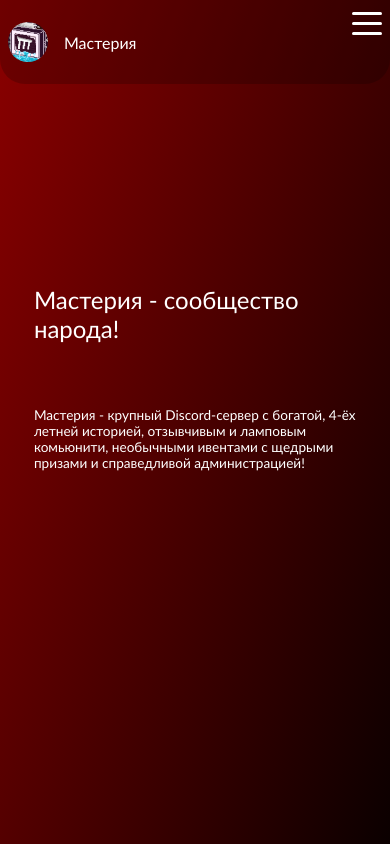
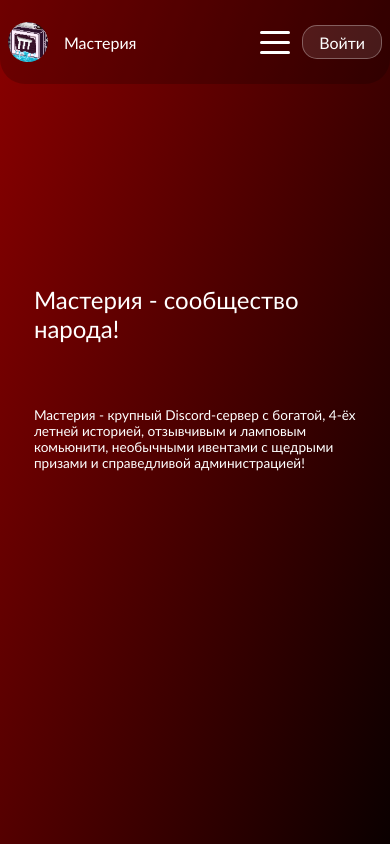
Before and after one commit to Lansort102/Hub-of-Masteria, a plain HTML site: page index.html in a window 390 px wide. Shown: the top 844 px of the page. Drawn offline with Linux system fonts and the light colour scheme.

Commit message:
Добавлена кнопка 'Войти' в навбар (ПК: правый верхний угол, мобильные: рядом с кнопкой меню)

```diff
--- a/index.html
+++ b/index.html
@@ -18,11 +18,14 @@
                 <h1>Мастерия</h1>
             </a>
         </div>
-        <button class="navbar-toggle" aria-label="Меню">
-            <span></span>
-            <span></span>
-            <span></span>
-        </button>
+        <div class="navbar-right">
+            <button class="navbar-toggle" aria-label="Меню">
+                <span></span>
+                <span></span>
+                <span></span>
+            </button>
+            <a href="#" class="navbar-login-btn">Войти</a>
+        </div>
         <div class="navbar-main">
             <a href="#" class="navbar-link navbar-link--first">Ивенты</a>
             <a href="#" class="navbar-link">Майнкрафт</a>
--- a/style.css
+++ b/style.css
@@ -142,6 +142,37 @@ a {
 
 .navbar-link--first {
     padding-left: 10%;
+}
+
+.navbar-right {
+    display: flex;
+    align-items: center;
+    justify-content: flex-end;
+    padding-right: 2%;
+    gap: 1rem;
+    position: absolute;
+    top: 50%;
+    right: 2%;
+    transform: translateY(-50%);
+}
+
+.navbar-login-btn {
+    color: var(--color-white);
+    font-weight: 100;
+    font-size: 1.3em;
+    padding: 0.5rem 1.5rem;
+    background: rgba(255, 255, 255, 0.1);
+    border: 1px solid rgba(255, 255, 255, 0.3);
+    border-radius: 20px;
+    transition: all 0.3s ease;
+    cursor: pointer;
+    white-space: nowrap;
+}
+
+.navbar-login-btn:hover {
+    background: rgba(255, 255, 255, 0.2);
+    border-color: rgba(255, 255, 255, 0.5);
+    opacity: 1;
 }
 
 /* Мобильная кнопка меню (гамбургер) */
@@ -352,17 +383,15 @@ a {
 
 .history-sidebar {
     color: var(--color-white);
-    margin-top: var(--height-navbar);
     display: grid;
     grid-template-columns: 100%;
     grid-template-rows: 1fr 10fr;
     position: fixed;
-    height: 90vh;
+    height: 80vh;
     width: 20%;
     z-index: var(--z-index-sidebar);
     background: rgba(0, 0, 0, 0.3);
     border-bottom-right-radius: var(--border-radius);
-    border-top-right-radius: var(--border-radius);
 }
 
 .history-sidebar ul {
@@ -430,6 +459,19 @@ a {
     .navbar-title {
         font-size: 1.2em;
         padding-right: 0;
+    }
+
+    .navbar-right {
+        position: static;
+        transform: none;
+        padding-right: 0;
+        gap: 0.75rem;
+    }
+
+    .navbar-login-btn {
+        font-size: 1em;
+        padding: 0.4rem 1rem;
+        border-radius: 15px;
     }
 
     .navbar-toggle {
```
Also changed, not shown: history.html (+8 -5 lines), wiki.html (+8 -5 lines).
